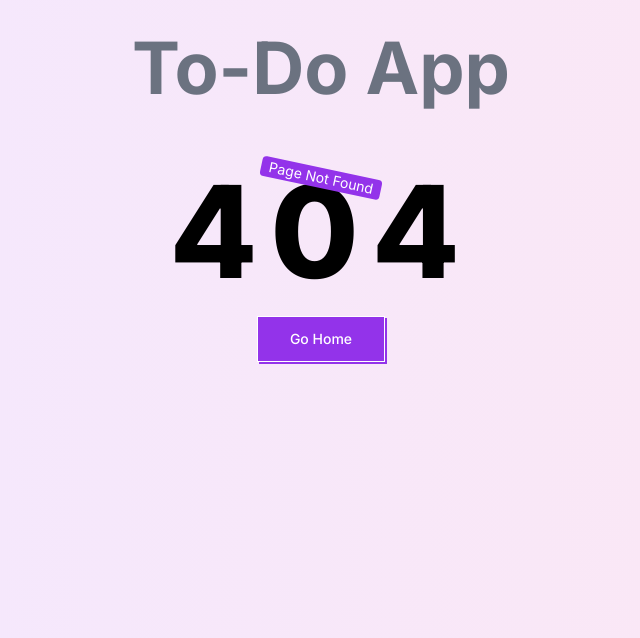
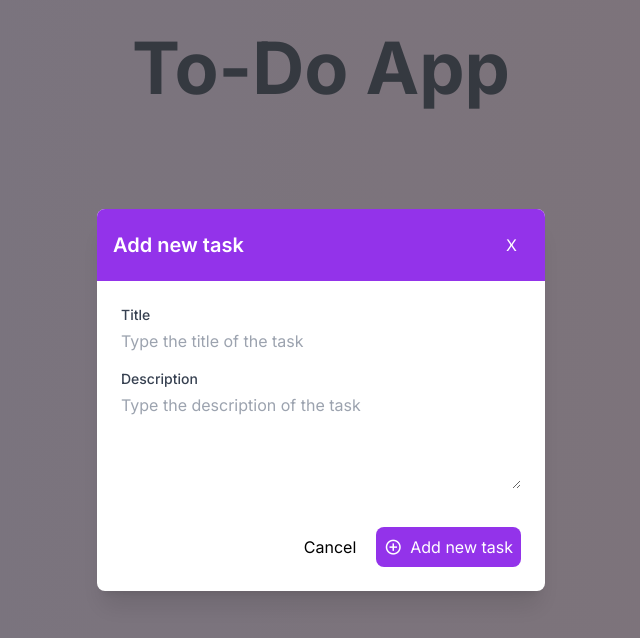
Before and after one commit to JeisonOJ/to-do-fullstack-project, a Next.js app in the folder Frontend/to-do-frontend/: page /task-list/create in a window 1280 px wide. Before the commit this address had no page. Shown: the top 638 px of the page, without its empty margins (319-959 px from the left). Built offline with nearby package versions, Linux system fonts and the light colour scheme.

Commit message:
add create page and method to add new task

```diff
--- /dev/null
+++ b/Frontend/to-do-frontend/src/app/task-list/create/page.tsx
@@ -0,0 +1,88 @@
+"use client";
+
+import Link from "next/link";
+import { FormEvent, useState } from "react";
+
+export default function Create() {
+  const [formState, setFormState] = useState({
+    title: "",
+    description: "",
+  });
+
+  const handleSubmit = async (e: FormEvent<HTMLFormElement>) => {
+    e.preventDefault();
+    console.log(formState);
+    console.log(e.target);
+    await fetch("http://localhost:8080/api/v1/tasks", {
+      method: "POST",
+      headers: {
+        "Content-Type": "application/json",
+      },
+      body: JSON.stringify(formState),
+    });
+  };
+
+  return (
+    <div className="fixed inset-0 bg-black bg-opacity-50 flex items-center justify-center p-4">
+      <div className="bg-white rounded-lg shadow-xl w-full max-w-md">
+        <div className="flex justify-between items-center bg-purple-600 text-white p-4 rounded-t-lg">
+          <h2 className="text-xl font-semibold">Add new task</h2>
+          <Link
+            href={"/task-list"}
+            className="text-white hover:bg-purple-700 p-2 px-3 rounded-lg"
+          >
+            X
+          </Link>
+        </div>
+        <form onSubmit={handleSubmit} className="p-6 space-y-4">
+          <div>
+            <label
+              htmlFor="title"
+              className="block text-sm font-medium text-gray-700 mb-1"
+            >
+              Title
+            </label>
+            <input
+              id="title"
+              value={formState.title}
+              name="title"
+              onChange={(e) => setFormState({...formState, title: e.target.value})}
+              placeholder="Type the title of the task"
+              required
+              className="w-full"
+            />
+          </div>
+          <div>
+            <label
+              htmlFor="description"
+              className="block text-sm font-medium text-gray-700 mb-1"
+            >
+              Description
+            </label>
+            <textarea
+              id="description"
+              value={formState.description}
+              name="description"
+              onChange={(e) => setFormState({...formState, description: e.target.value})}
+              placeholder="Type the description of the task"
+              rows={4}
+              className="w-full"
+            />
+          </div>
+          <div className="flex justify-end pt-4 gap-3">
+            <Link href={"/task-list"} className="p-2">
+              Cancel
+            </Link>
+            <button
+              type="submit"
+              className="bg-purple-600 hover:bg-purple-700 text-white p-2 rounded-lg flex gap-2 items-center "
+            >
+              <i className="bx bx-plus-circle text-lg"></i>
+              Add new task
+            </button>
+          </div>
+        </form>
+      </div>
+    </div>
+  );
+}
```
